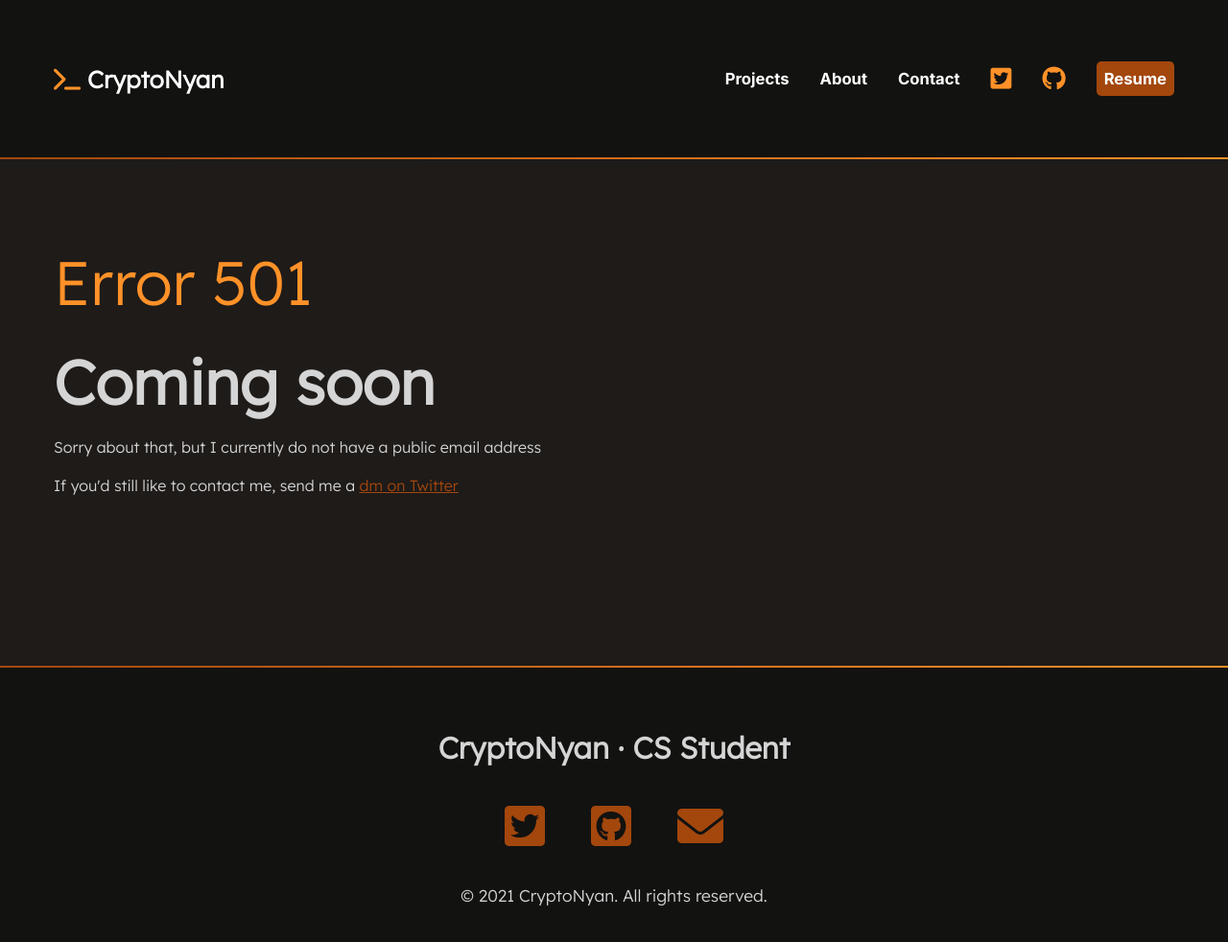
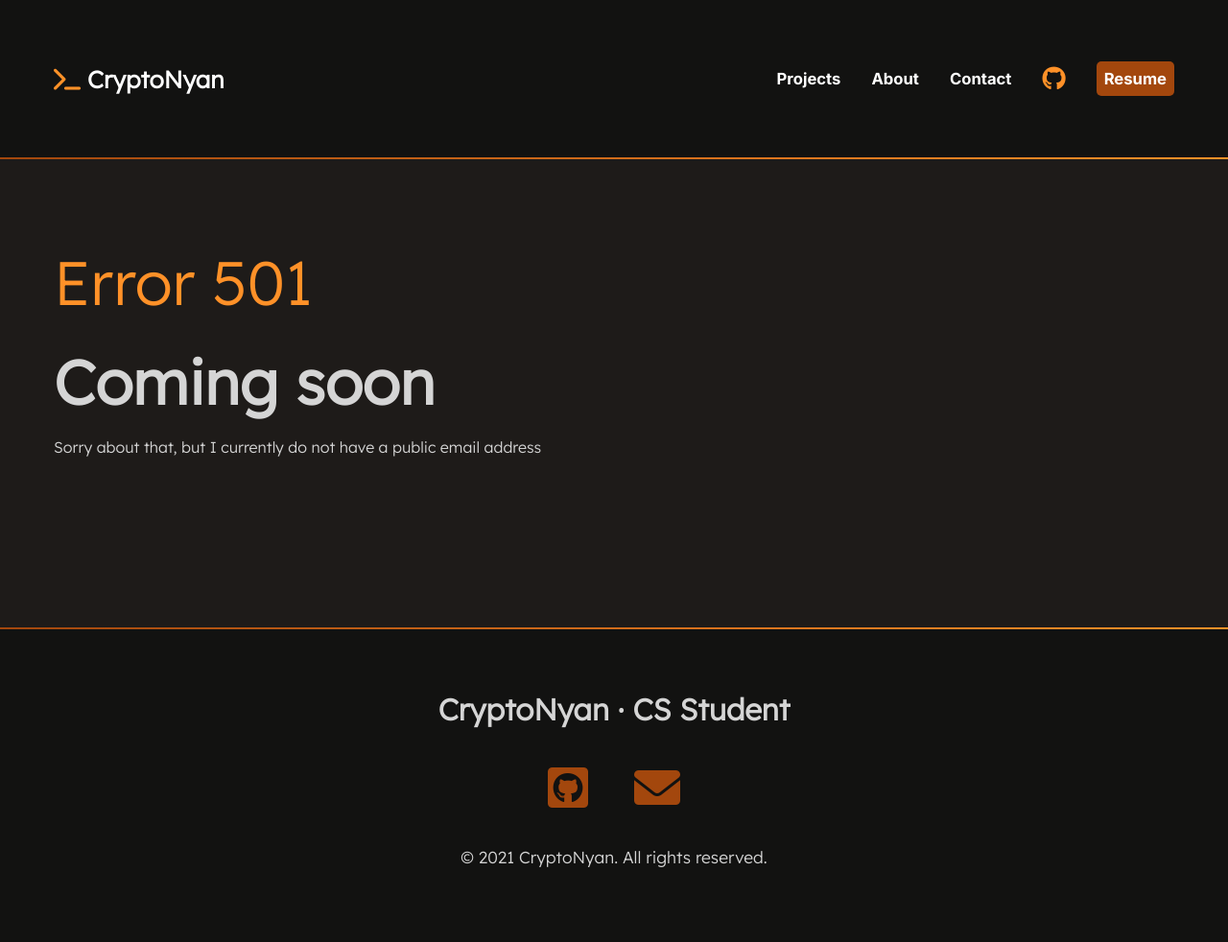
Before and after one commit to CryptoNyan/cryptonyan.github.io, a plain HTML site: page contact.html in a window 1280 px wide. Shown: the whole page at 96% size. Drawn offline with Linux system fonts and the light colour scheme.

Commit message:
Remove mentions of Twitter

```diff
--- a/contact.html
+++ b/contact.html
@@ -20,8 +20,6 @@
         <li><a href="index.html#projects"> Projects </a></li>
         <li><a href="about.html"> About </a></li>
         <li><a href="contact.html"> Contact </a></li>
-        <li><a href="https://twitter.com/ny4ndev"><span class="fa-brands fa-twitter-square" aria-hidden="true"></span>
-            <span class="sr-only"> Twitter </span></a></li>
         <li><a href="https://github.com/CryptoNyan"><span class="fa-brands fa-github" aria-hidden="true"></span>
             <span class="sr-only"> Github </span> </a></li>
         <li><a href="resume.html" class="button"> Resume </a></li>
@@ -33,19 +31,12 @@
         <p class="name"><span>Error 501</span></p>
         <h2>Coming soon</h2>
         <p>Sorry about that, but I currently do not have a public email address</p>
-        <p>If you'd still like to contact me, send me a <a href="https://twitter.com/ny4ndev">dm on Twitter</a></p>
     </section>
 </div>
 <div class="gradient"></div>
 <footer>
     <h2>CryptoNyan &middot; CS Student</h2>
     <ul>
-        <li>
-            <a href="https://twitter.com/ny4ndev" target="_blank">
-                <span class="fab fa-twitter-square" aria-hidden="true"></span>
-                <span class="sr-only">Twitter</span>
-            </a>
-        </li>
         <li>
             <a href="https://github.com/CryptoNyan" target="_blank">
                 <span class="fab fa-github-square" aria-hidden="true"></span>
```
Also changed, not shown: about.html (+0 -8 lines), index.html (+0 -8 lines), resume.html (+0 -8 lines).
